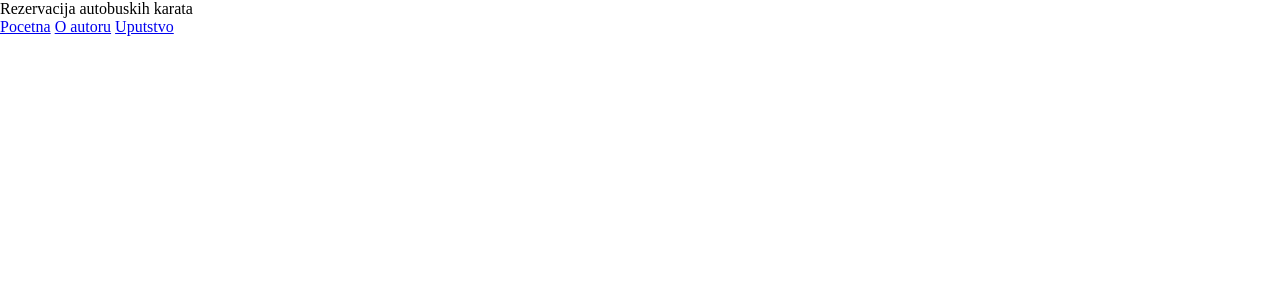
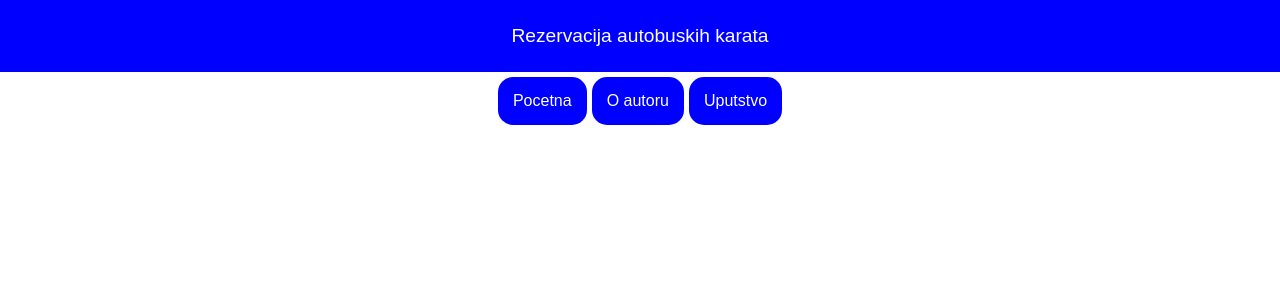
Before and after one commit to janamitrovic1/Matura, a PHP site: page / in a window 1280 px wide. Shown: the top 300 px of the page. Run offline with PHP 8.4, Linux system fonts and the light colour scheme.

Commit message:
futer i heder

```diff
--- a/B12/css/globals.css
+++ b/B12/css/globals.css
@@ -2,4 +2,37 @@
     margin:0;
     padding:0;
     box-sizing: border-box;
+    font-family:Arial, Helvetica, sans-serif;
 }
+
+.header{
+    background-color: blue;
+    color:white;
+    font-size: larger;
+    padding: 25px;
+    text-align: center;
+}
+
+.nav{
+    /* background-color:bisque; */
+    padding:5px;
+    display:flex;
+    flex-direction: row;
+    gap:5px;
+    justify-content: center;
+}
+.nav-link{
+    background-color: blue;
+    padding:15px;
+    text-decoration: none;
+    border-radius: 15px;
+    color:white;
+}
+
+
+.footer{
+    text-align: center;
+    color:darkgray;
+    background-color: azure;
+    padding: 25px;
+}
```
Also changed, not shown: B12/components/footer.php (added, +8 -0 lines).
